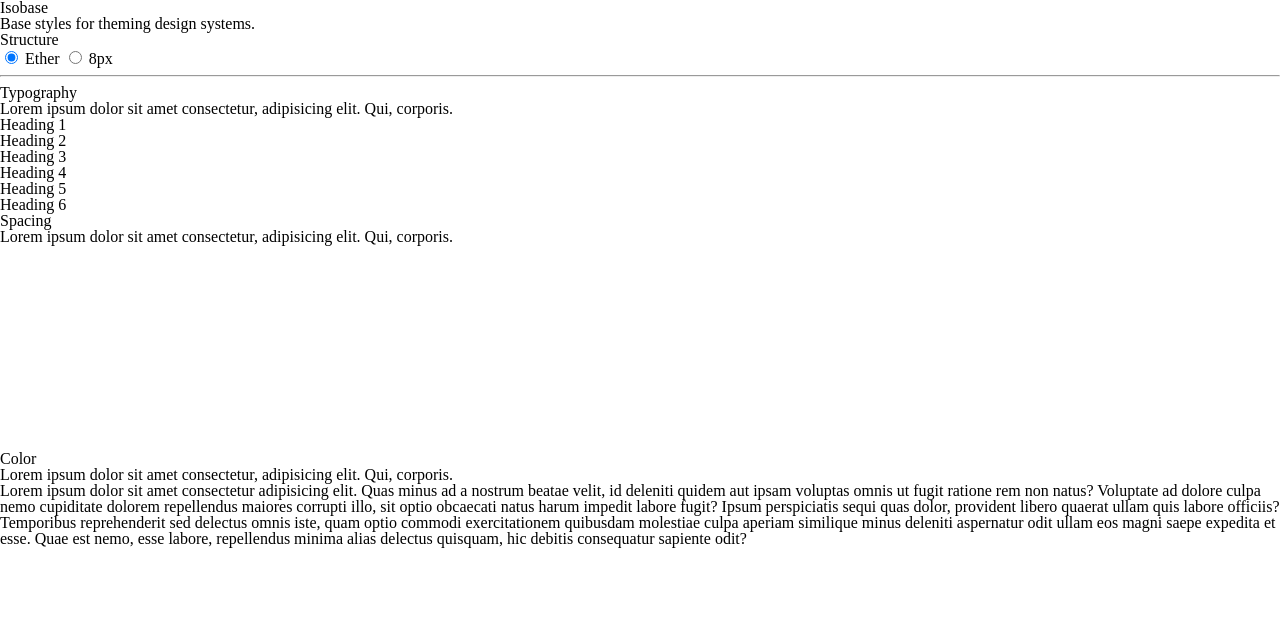
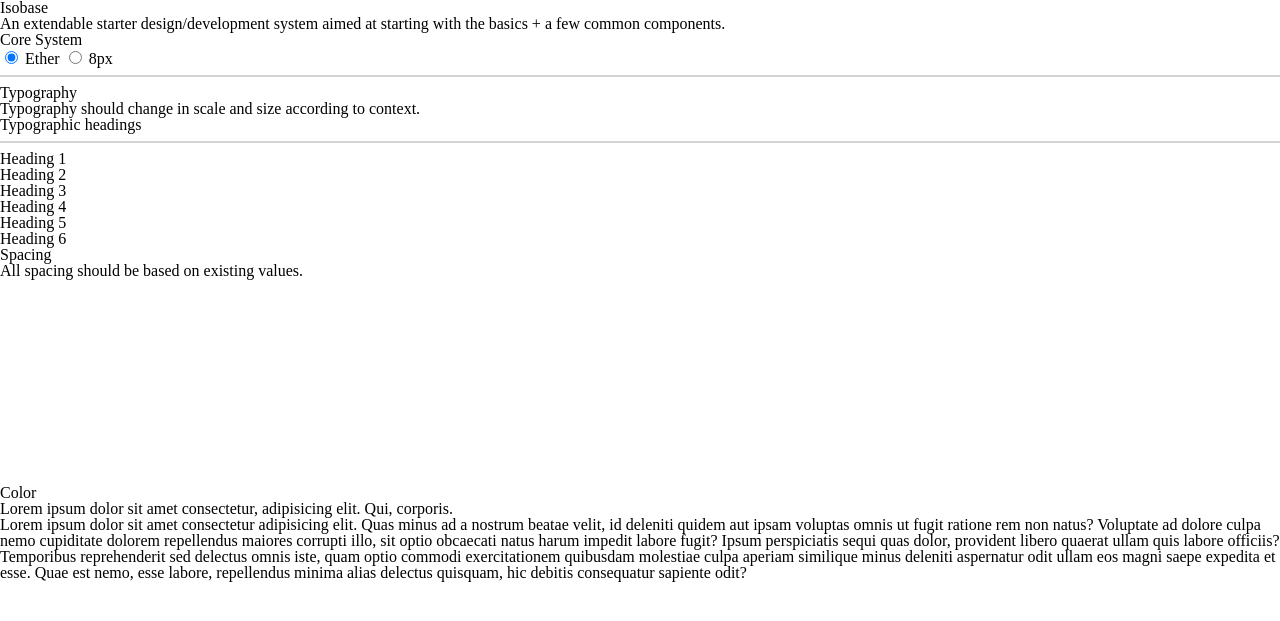
Before and after one commit to isolary/isobase, a PHP site: page / in a window 1280 px wide. Shown: the top 621 px of the page. Run offline with PHP 8.4, Linux system fonts and the light colour scheme.

Commit message:
Updated readme with compile instructions, updated a few minimal styles

```diff
--- a/css/global.css
+++ b/css/global.css
@@ -7,3 +7,8 @@
     background: lightsalmon;
     height: 0;
 }
+
+hr {
+    border-style: solid;
+    color: lightgrey;
+}
--- a/index.html
+++ b/index.html
@@ -5,7 +5,7 @@
     <meta charset="UTF-8">
     <meta name="viewport" content="width=device-width, initial-scale=1.0">
     <meta http-equiv="X-UA-Compatible" content="ie=edge">
-    <title>isobase</title>
+    <title>Isobase</title>
 
     <link rel="stylesheet" href="css/normalize.css" type="text/css">
     <link rel="stylesheet" href="css/global.css" type="text/css">
@@ -32,9 +32,9 @@
             <div class="row">
                 <div class="col-md-12 col-xs-12">
                     <h1>Isobase</h1>
-                    <p class="lead">Base styles for theming design systems.</p>
+                    <p class="lead">An extendable starter design/development system aimed at starting with the basics + a few common components.</p>
                     <fieldset>
-                            <legend>Structure</legend>
+                            <legend>Core System</legend>
                             <input type="radio" id="ether-true" name="structure" value="ether" checked onclick="toggle()">
                             <label for="ether-true">Ether</label>
                             <input type="radio" id="8px-true" name="structure" value="8px" onclick="toggle()">
@@ -50,7 +50,11 @@
                     <h2>Typography</h2>
                 </div>
                 <div class="col-md-8 col-xs-12">
-                    <p class="lead">Lorem ipsum dolor sit amet consectetur, adipisicing elit. Qui, corporis.</p>
+                    <p class="lead">Typography should change in scale and size according to context.</p>
+                </div>
+                <div class="col-md-8 col-md-offset-3 col-xs-12">
+                    <p>Typographic headings</p>
+                    <hr>
                     <h1>Heading 1</h1>
                     <h2>Heading 2</h2>
                     <h3>Heading 3</h3>
@@ -66,7 +70,7 @@
                     <h2>Spacing</h2>
                 </div>
                 <div class="col-md-8 col-xs-12">
-                    <p class="lead">Lorem ipsum dolor sit amet consectetur, adipisicing elit. Qui, corporis.</p>
+                    <p class="lead">All spacing should be based on existing values.</p>
                     <div class="space-demo">
                         <span class="spacer spacer-xxs p-b-spacer-2xs"></span>
                     </div>
```
Also changed, not shown: README.md.
